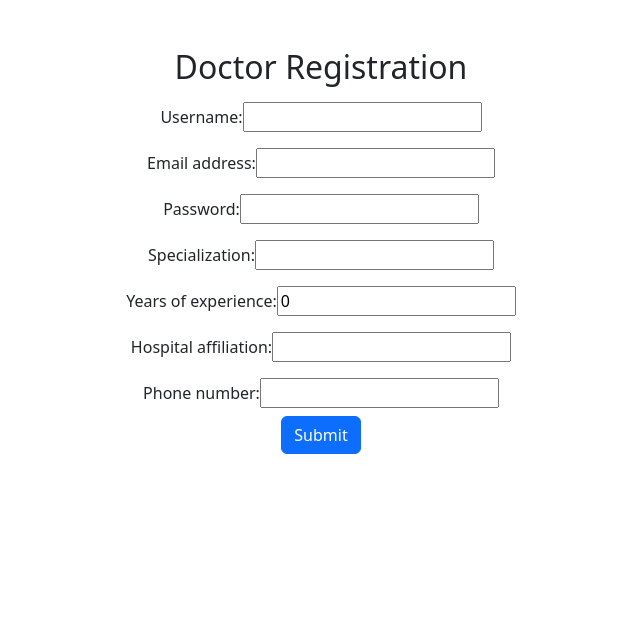
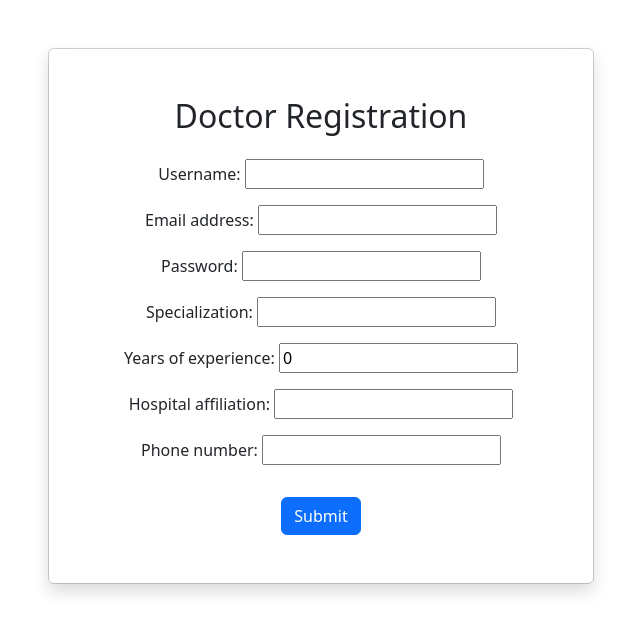
Before and after one commit to Praveenkaushik12/HealthGaurd, a Django app: page /register/doctor/ in a window 1280 px wide. Shown: the part 56-690 px from the top of the page, without its empty margins (319-959 px from the left). Run offline with Django 5.2, Linux system fonts and the light colour scheme.

Commit message:
register css

```diff
--- a/project/myapp/templates/myapp/register_doctor.html
+++ b/project/myapp/templates/myapp/register_doctor.html
@@ -2,31 +2,41 @@
 {% load myfilter %}
 
 {% block content %}
-     <div class="col-sm-12 text-center my-5">
-        <h2>Doctor Registration</h2>
-        <div class="mt-3">
+    <div class="container">
+        <div class="row justify-content-center mt-5">
+            <div class="col-md-6">
+                <div class="card">
+                    <div class="card-body text-center shadow p-5">
+                        <h2 class="card-title mb-4">Doctor Registration</h2>
                         <form action="" method="POST" novalidate>
                             {% csrf_token %}
                             {% if form.non_field_errors %}
                                 {% for error in form.non_field_errors %}
-                <p class="alert alert-danger my-3">{{error}}</p>
+                                    <div class="alert alert-danger my-3" role="alert">{{ error }}</div>
                                 {% endfor %}
                             {% endif %}
 
                             {% for fm in user_form %}
-            <div class="form-group mt-3">
-                {{fm.label_tag}}{{fm}} <small class='text-warning'>{{fm.errors|striptags}}</small>
+                                <div class="form-group mb-3">
+                                    {{ fm.label_tag }}
+                                    {{ fm }}
+                                    <div><small class="form-text text-warning">{{ fm.errors|striptags }}</small></div>
                                 </div>
                             {% endfor %}
+
                             {% for fm in doctor_form %}
-            <div class="form-group mt-3">
-                {{fm.label_tag}}{{fm}} <small class='text-warning'>{{fm.errors|striptags}}</small>
+                                <div class="form-group mb-3">
+                                    {{ fm.label_tag }}
+                                    {{ fm }}
+                                    <div><small class="form-text text-warning">{{ fm.errors|striptags }}</small></div>
                                 </div>
                             {% endfor %}
-            <input type="submit" value="Submit" class="btn btn-primary my-2">
 
+                            <input type="submit" value="Submit" class="btn btn-primary btn-block mt-3">
                         </form>
                     </div>
                 </div>
-
+            </div>
+        </div>
+    </div>
 {% endblock content %}
```
Also changed, not shown: project/myapp/templates/myapp/register_patient.html (+21 -10 lines). Lines whose indentation alone changed are shown as unchanged.
